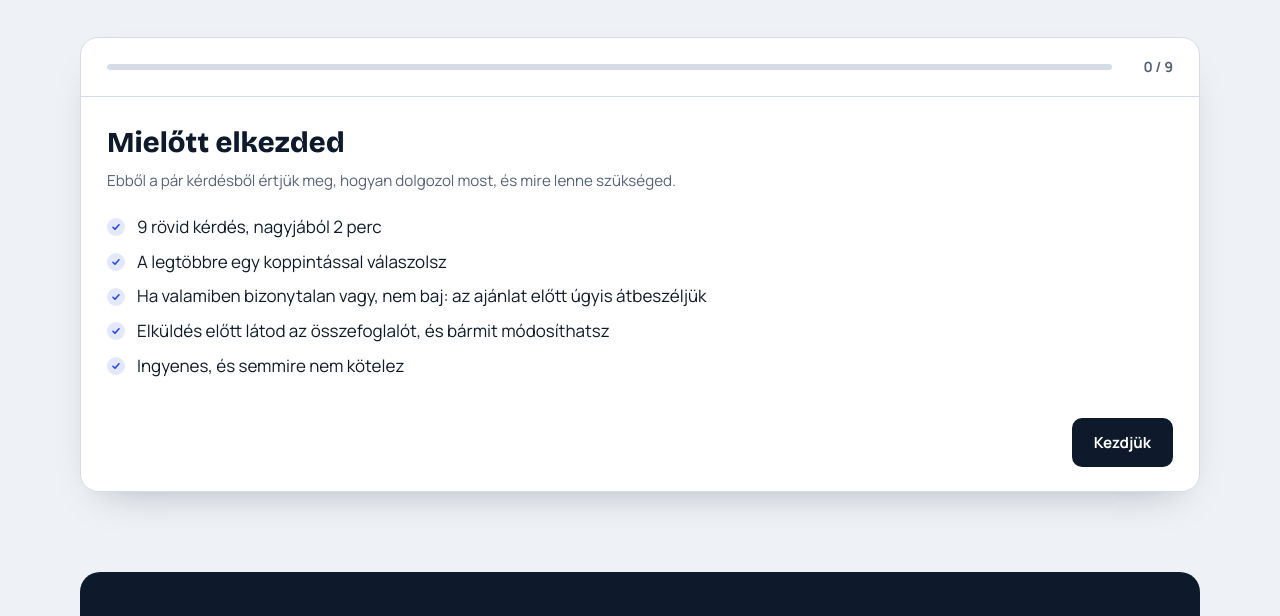
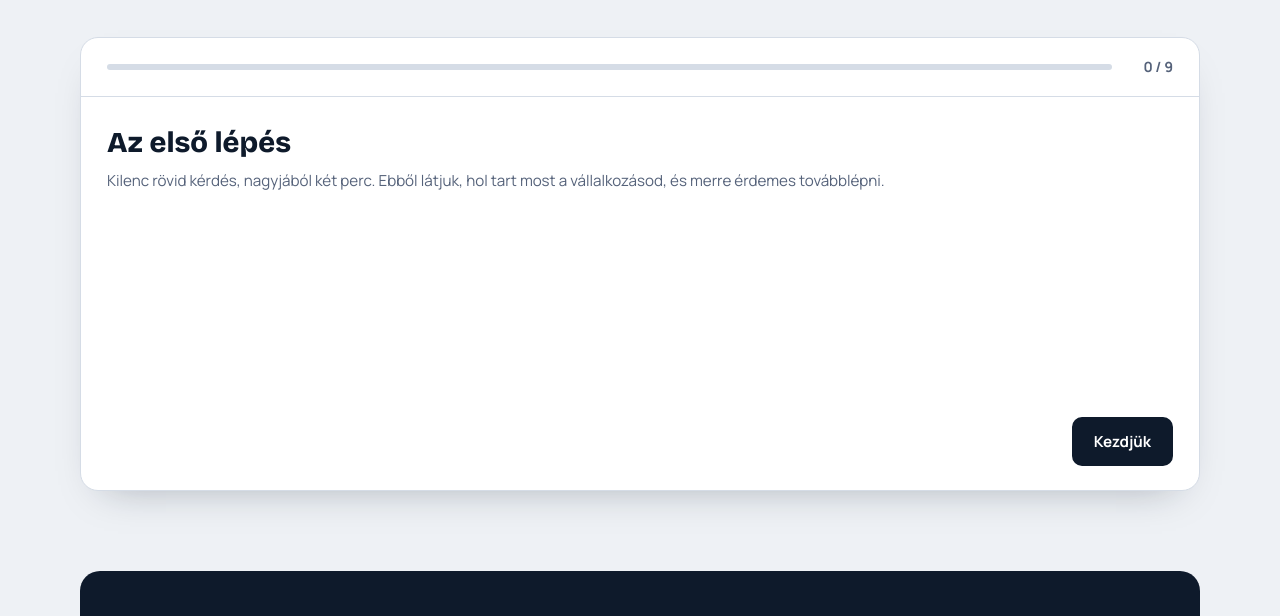
Before and after one commit to vlajos004/beallit, a plain HTML site: page index.html in a window 1280 px wide. Shown: the part 4176-4792 px from the top of the page. Drawn offline with Linux system fonts and the light colour scheme.

Commit message:
Kérdőív: rövidebb nyitókártya
Co-Authored-By: Claude Opus 5.5 <noreply@anthropic.com>
Claude-Session: https://claude.ai/code/session_01TcxRhSVvxkCM6TAGuWJLDk

```diff
--- a/index.html
+++ b/index.html
@@ -2,7 +2,7 @@
 <html lang="hu">
 <head>
 <meta charset="utf-8">
-<meta http-equiv="Content-Security-Policy" content="default-src 'self'; script-src 'self' 'sha256-5w0HTugpB9o8WirM6Z7XZwOnrfXdt5iVLZCjNXdPwpg=' 'sha256-X9cu655TPaCFRTvmAiUUo04KB+gRk2tVuKuiKaFOj+0='; style-src 'self' 'unsafe-inline'; img-src 'self' data:; media-src 'self'; font-src 'self'; connect-src https://api.web3forms.com; base-uri 'none'; form-action 'none'; object-src 'none'; upgrade-insecure-requests">
+<meta http-equiv="Content-Security-Policy" content="default-src 'self'; script-src 'self' 'sha256-5w0HTugpB9o8WirM6Z7XZwOnrfXdt5iVLZCjNXdPwpg=' 'sha256-sQoh3vGNs4fslpkoj6l0S9aSlb5xOKPR3LCIoTHRfGk='; style-src 'self' 'unsafe-inline'; img-src 'self' data:; media-src 'self'; font-src 'self'; connect-src https://api.web3forms.com; base-uri 'none'; form-action 'none'; object-src 'none'; upgrade-insecure-requests">
 <meta name="referrer" content="strict-origin-when-cross-origin">
 <meta name="viewport" content="width=device-width, initial-scale=1">
 <title>BeállIT – Weboldal, online foglaló és IT kisvállalkozásoknak | Siófok</title>
@@ -1159,9 +1159,8 @@ nav.links a.active { color: var(--accent); }
     { id: 'adat', q: 'Hova küldjük az ajánlatot?', type: 'contact' }
   ];
   // 0. kártya: rövid bevezető, mielőtt az első kérdés jön
-  Q.unshift({ id: 'start', type: 'intro', q: 'Mielőtt elkezded',
-    hint: 'Ebből a pár kérdésből értjük meg, hogyan dolgozol most, és mire lenne szükséged.',
-    items: ['9 rövid kérdés, nagyjából 2 perc', 'A legtöbbre egy koppintással válaszolsz', 'Ha valamiben bizonytalan vagy, nem baj: az ajánlat előtt úgyis átbeszéljük', 'Elküldés előtt látod az összefoglalót, és bármit módosíthatsz', 'Ingyenes, és semmire nem kötelez'] });
+  Q.unshift({ id: 'start', type: 'intro', q: 'Az első lépés',
+    hint: 'Kilenc rövid kérdés, nagyjából két perc. Ebből látjuk, hol tart most a vállalkozásod, és merre érdemes továbblépni.', items: [] });
   var ans = {}, qi = 0, qDone = false, qTimer = null, QN = Q.length - 1; // QN: a valódi kérdések száma
   function escH(s) { return String(s == null ? '' : s).replace(/&/g, '&amp;').replace(/</g, '&lt;').replace(/>/g, '&gt;').replace(/"/g, '&quot;').replace(/'/g, '&#39;'); }
   function qAnim(dir) { var b = el('qBody'); b.classList.remove('fwd', 'back'); if (dir) { void b.offsetWidth; b.classList.add(dir); } }
@@ -1170,7 +1169,7 @@ nav.links a.active { color: var(--accent); }
   function qRender(dir) {
     var q = Q[qi], html = '<h3 id="qTitle" tabindex="-1">' + q.q + '</h3>' + (q.hint ? '<p class="qhint">' + q.hint + '</p>' : '');
     if (q.type === 'intro') {
-      html += '<ul class="qintro">' + q.items.map(function (t) { return '<li>' + t + '</li>'; }).join('') + '</ul>';
+      if (q.items.length) html += '<ul class="qintro">' + q.items.map(function (t) { return '<li>' + t + '</li>'; }).join('') + '</ul>';
     } else if (q.type === 'one' || q.type === 'multi') {
       var all = q.opts.concat(q.none ? [q.none] : []).concat(q.other ? ['Egyéb'] : []);
       html += '<div class="qopts' + (q.type === 'multi' ? ' multi' : '') + '" role="group" aria-labelledby="qTitle">';
```
